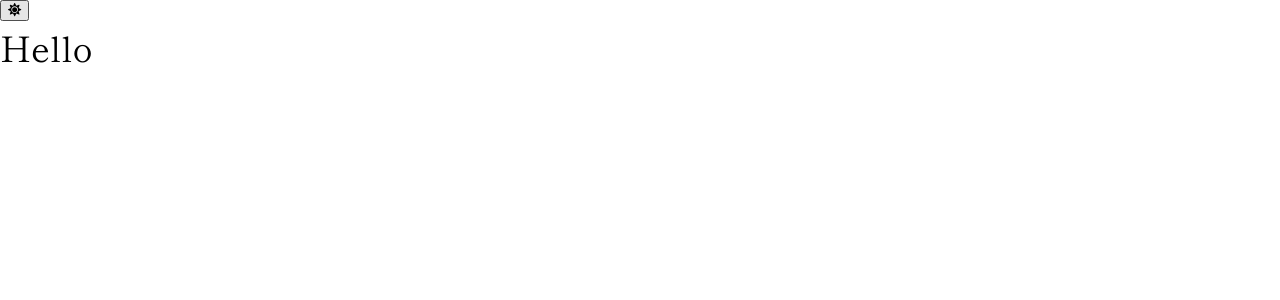
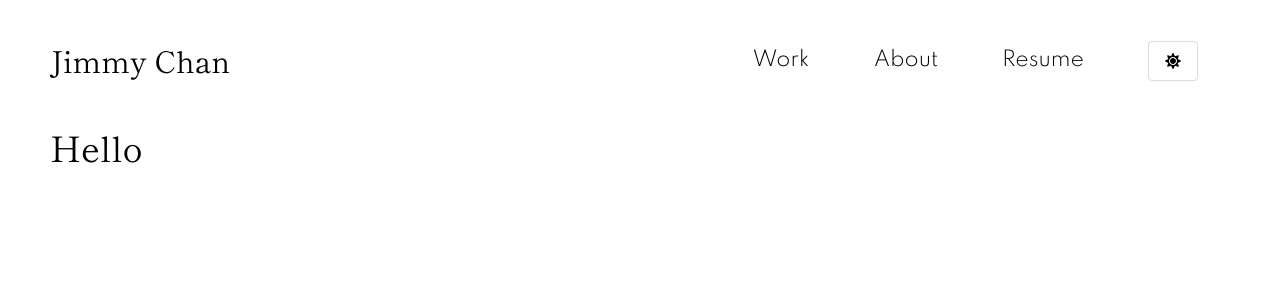
Before and after one commit to jimmyc018/online-profile, a React (Create React App) app: page / in a window 1280 px wide. Shown: the top 300 px of the page. Built offline with nearby package versions, Linux system fonts and the light colour scheme.

Commit message:
Add navbar and button to toggle light/dark mode

```diff
--- a/package.json
+++ b/package.json
@@ -11,9 +11,11 @@
     "build-storybook": "build-storybook -s public"
   },
   "dependencies": {
+    "bulma": "^0.9.2",
     "node-sass": "^5.0.0",
     "react": "^17.0.1",
     "react-dom": "^17.0.1",
+    "react-responsive": "^8.2.0",
     "react-router-dom": "^5.2.0",
     "react-scripts": "4.0.3",
     "styled-components": "^5.2.1",
@@ -39,6 +41,7 @@
     "@types/node": "^14.14.31",
     "@types/react": "^17.0.2",
     "@types/react-dom": "^17.0.1",
+    "@types/react-responsive": "^8.0.2",
     "@types/react-router-dom": "^5.1.7",
     "@types/styled-components": "^5.1.7"
   },
--- /dev/null
+++ b/src/components/Navbar/Navbar.scss
@@ -0,0 +1,46 @@
+@import '../../styles/variables';
+
+.navbar {
+  padding: 30px $page-gap-small;
+
+  a {
+    text-decoration: none;
+  }
+
+  .custom-logo {
+    padding: 8px 0;
+  }
+
+  .navbar-end > .navbar-item {
+    margin: 0 20px;
+
+    a {
+      display: inline-block;
+    }
+
+    a:after {
+      bottom: 0;
+      content: "";
+      display: block;
+      height: 2px;
+      transition: width 0.3s ease 0s, left 0.3s ease 0s;
+      width: 0;
+    }
+
+    a:hover:after {
+      width: 100%;
+    }
+  }
+
+  @media screen and (min-width: 1024px) {
+    padding: 30px $page-gap-large;
+
+    .navbar-item {
+      font-size: 1.25em;
+    }
+  }
+
+  @media screen and (min-width: 1400px) {
+    padding: 30px $page-gap-extra-large;
+  }
+}
--- /dev/null
+++ b/src/components/Navbar/Navbar.tsx
@@ -0,0 +1,96 @@
+import React from 'react';
+import { Link } from 'react-router-dom';
+import styled from 'styled-components';
+
+import './Navbar.scss';
+
+interface IState {
+  isOpen: boolean;
+  width: number;
+}
+
+class CustomNavbar extends React.Component<any, IState> {
+  constructor(props: any) {
+    super(props);
+    this.state = { isOpen: false, width: window.innerWidth };
+  }
+
+  componentDidMount() {
+    window.addEventListener('resize', this.updateWindowDimensions);
+  }
+
+  componentWillUnmount() {
+    window.removeEventListener('resize', this.updateWindowDimensions);
+  }
+
+  updateWindowDimensions = () => {
+    this.setState({ width: window.innerWidth });
+  };
+
+  handleClick = () => {
+    this.setState((state: any) => ({ isOpen: !state.isOpen }))
+  };
+
+  render() {
+    const { children, themeStyle } = this.props;
+    const { isOpen, width } = this.state;
+    const NavbarEnd = styled.div`
+      .navbar-item {
+        a:after {
+          background-color: ${themeStyle.color};
+        }
+      }
+    `;
+
+    return (
+      <nav
+        className="navbar"
+        role="navigation"
+        aria-label="main navigation"
+        style={{
+          backgroundColor: themeStyle.backgroundColor,
+          color: themeStyle.color
+        }}
+      >
+        <div className="navbar-brand">
+          <Link className="navbar-item custom-logo" to="/">
+            <h2>Jimmy Chan</h2>
+          </Link>
+
+          <a
+            role="button"
+            className="navbar-burger"
+            aria-label="menu"
+            aria-expanded="false"
+            data-target="navbarMenu"
+            onClick={this.handleClick}
+          >
+            <span aria-hidden="true"></span>
+            <span aria-hidden="true"></span>
+            <span aria-hidden="true"></span>
+          </a>
+        </div>
+        <div
+          id="navbarMenu"
+          className={`navbar-menu ${isOpen || width > 1024 ? 'is-active' : ''}`}
+          style={{backgroundColor: themeStyle.backgroundColor}}
+        >
+          <NavbarEnd className="navbar-end">
+            <div className="navbar-item" style={{backgroundColor: themeStyle.backgroundColor}}>
+              <Link to="/" style={{color: themeStyle.color}}>Work</Link>
+            </div>
+            <div className="navbar-item" style={{backgroundColor: themeStyle.backgroundColor}}>
+              <Link to="/" style={{color: themeStyle.color}}>About</Link>
+            </div>
+            <div className="navbar-item" style={{backgroundColor: themeStyle.backgroundColor}}>
+              <Link to="/" style={{color: themeStyle.color}}>Resume</Link>
+            </div>
+            <div className="navbar-item">{children}</div>
+          </NavbarEnd>
+        </div>
+      </nav>
+    );
+  }
+}
+
+export default CustomNavbar;
--- a/src/index.scss
+++ b/src/index.scss
@@ -1,2 +1,3 @@
 @import './styles/variables';
+@import '~bulma/bulma';
 @import './styles/typography';
--- a/src/index.tsx
+++ b/src/index.tsx
@@ -8,15 +8,12 @@ import ReactDOM from 'react-dom';
 import './index.scss';
 import reportWebVitals from './reportWebVitals';
 import CustomRouting from './routing';
-import { CustomTheme } from './styles/theme';
 
 library.add(fab, far, fas);
 
 ReactDOM.render(
   <React.StrictMode>
-    <CustomTheme>
-      <CustomRouting />
-    </CustomTheme>
+    <CustomRouting />
   </React.StrictMode>,
   document.getElementById('root')
 );
--- a/src/layouts/Home/Home.tsx
+++ b/src/layouts/Home/Home.tsx
@@ -3,7 +3,9 @@ import React from 'react';
 import './Home.scss';
 
 const Home = () => (
-  <h1>Hello</h1>
+  <div>
+    <h1>Hello</h1>
+  </div>
 );
 
 export default Home;
--- a/src/routing.tsx
+++ b/src/routing.tsx
@@ -5,14 +5,17 @@ import {
   Route
 } from 'react-router-dom';
 import Home from './layouts/Home/Home';
+import { CustomTheme } from './styles/theme';
 
 const CustomRouting = () => (
   <BrowserRouter>
-    <Switch>
-      <Route exact path="/">
-        <Home />
-      </Route>
-    </Switch>
+    <CustomTheme>
+      <Switch>
+        <Route exact path="/">
+          <Home />
+        </Route>
+      </Switch>
+    </CustomTheme>
   </BrowserRouter>
 );
 
--- a/src/styles/_typography.scss
+++ b/src/styles/_typography.scss
@@ -2,10 +2,14 @@
 @import url('https://fonts.googleapis.com/css2?family=Spartan:wght@100;200;300;400;500;600&display=swap');
 
 body {
-  margin: 0;
   font-family: 'Spartan', sans-serif;
   -webkit-font-smoothing: antialiased;
   -moz-osx-font-smoothing: grayscale;
+  margin: 0;
+}
+
+#root > div {
+  min-height: 100vh;
 }
 
 code {
@@ -37,11 +41,11 @@ h4 {
 }
 
 h5 {
-  font-size: 0.9375em;
+  font-size: 0.9375rem;
 }
 
 h6 {
-  font-size: 0.625em;
+  font-size: 0.625rem;
 }
 
 p, span, li, a {
--- a/src/styles/_variables.scss
+++ b/src/styles/_variables.scss
@@ -13,3 +13,7 @@ $orange: #FF5833;
 $white: #FFFFFF;
 $black: #000000;
 $lighter-black: #262626;
+
+$page-gap-small: 25px;
+$page-gap-large: 50px;
+$page-gap-extra-large: 200px;
--- /dev/null
+++ b/src/styles/theme.scss
@@ -0,0 +1,13 @@
+@import './variables';
+
+.page-content {
+  margin: 0 $page-gap-small;
+
+  @media screen and (min-width: 1024px) {
+    margin: 0 $page-gap-large;
+  }
+
+  @media screen and (min-width: 1400px) {
+    margin: 0 $page-gap-extra-large;
+  }
+}
--- a/src/styles/theme.tsx
+++ b/src/styles/theme.tsx
@@ -1,6 +1,9 @@
 import { FontAwesomeIcon } from '@fortawesome/react-fontawesome';
 import React, { useState } from 'react';
 import styled, { ThemeProvider } from 'styled-components';
+
+import CustomNavbar from '../components/Navbar/Navbar';
+import './theme.scss';
 
 const lightTheme = {
   backgroundColor: '#FFFFFF',
@@ -27,10 +30,21 @@ export function CustomTheme(props: any) {
   return (
     <ThemeProvider theme={theme === 'light' ? lightTheme : darkTheme}>
       <GlobalStyles>
-        <button onClick={toggleTheme}>
-          <FontAwesomeIcon icon={theme === 'light' ? ['fas', 'sun'] : ['fas', 'moon']}></FontAwesomeIcon>
-        </button>
-        {props.children}
+        <CustomNavbar themeStyle={theme === 'light' ? lightTheme : darkTheme}>
+          <button
+            className="button"
+            onClick={toggleTheme}
+            style={{
+              backgroundColor: theme === 'light' ? lightTheme.backgroundColor : darkTheme.backgroundColor,
+              color: theme === 'light' ? lightTheme.color : darkTheme.color
+            }}
+          >
+            <FontAwesomeIcon icon={theme === 'light' ? ['fas', 'sun'] : ['fas', 'moon']}></FontAwesomeIcon>
+          </button>
+        </CustomNavbar>
+        <div className="page-content">
+          {props.children}
+        </div>
       </GlobalStyles>
     </ThemeProvider>
   );
```
Also changed, not shown: 1 other file (tests, documents, lock files or other folders).
